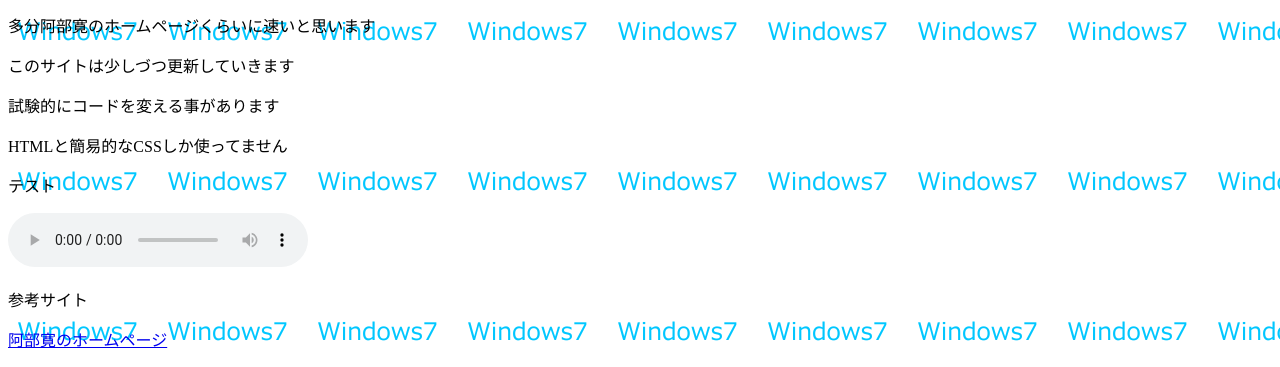
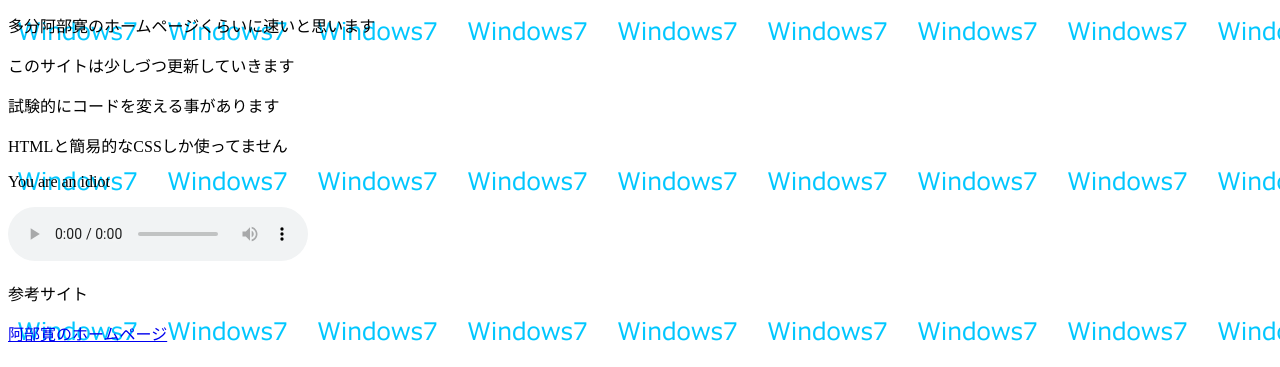
Before and after one commit to windows7hakami/windows7.github.io, a plain HTML site: page index.html in a window 1280 px wide. Shown: the part 492-859 px from the top of the page. Drawn offline with Linux system fonts and the light colour scheme.

Commit message:
index.html の更新

```diff
--- a/index.html
+++ b/index.html
@@ -38,7 +38,7 @@ color:#1100ff;
 <p>このサイトは少しづつ更新していきます</p>
 <p>試験的にコードを変える事があります</p>
 <p>HTMLと簡易的なCSSしか使ってません</p>
-<p>テスト</p>
+<p>You are an idiot</p>
 <audio controls>
   <source src="You-are-an-idiot__.aac" type="audio/mpeg">
   <source src="audio.ogg" type="audio/ogg">
```
